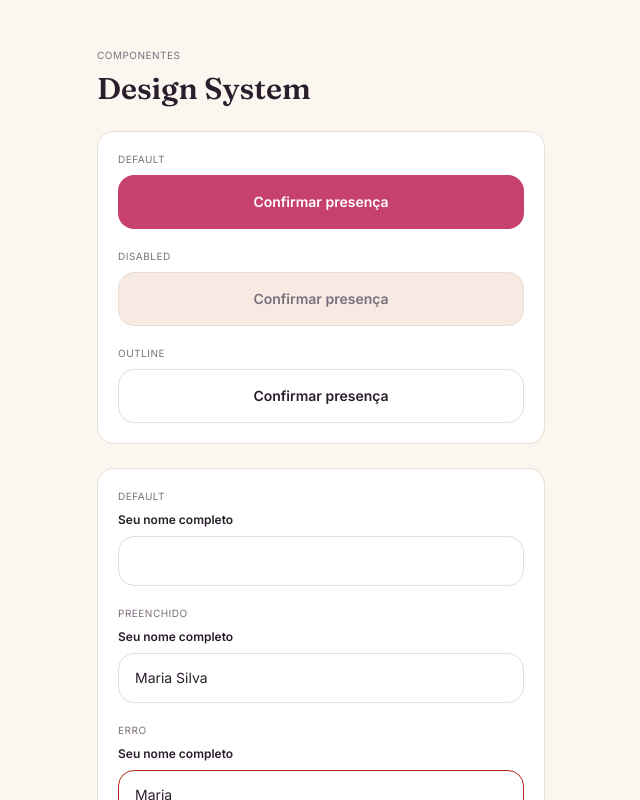
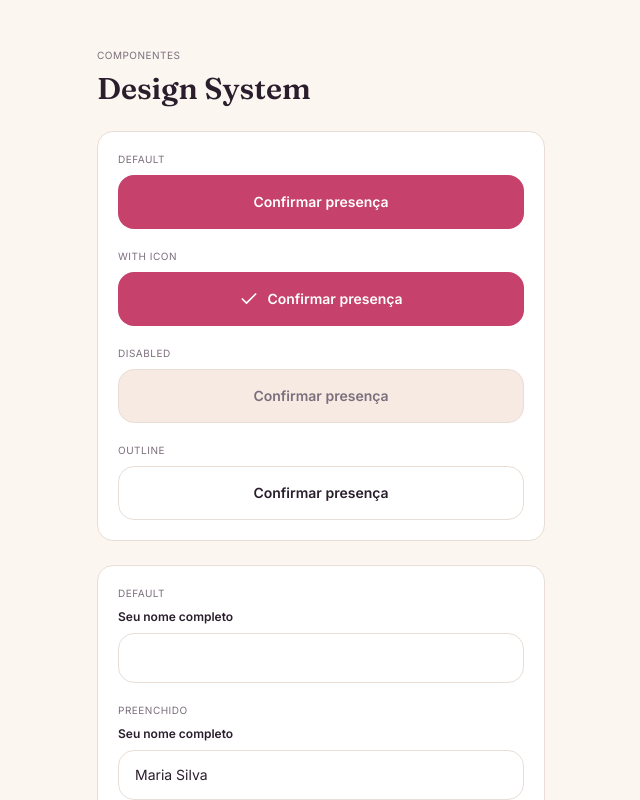
Before and after one commit to ClodoaldoDantas/be-there, a Nuxt app: page /design-system in a window 1280 px wide. Shown: the top 800 px of the page, without its empty margins (319-959 px from the left). Built offline with nearby package versions, Linux system fonts and the light colour scheme.

Commit message:
feat: Add icon button variant to design system

```diff
--- a/app/pages/design-system.vue
+++ b/app/pages/design-system.vue
@@ -19,6 +19,19 @@
             type="submit"
             aria-label="Confirmar presença"
           >
+            Confirmar presença
+          </BaseButton>
+        </div>
+
+        <div class="flex flex-col gap-2">
+          <span class="font-sans text-[10px] uppercase tracking-wider text-muted">
+            with icon
+          </span>
+          <BaseButton
+            type="submit"
+            aria-label="Confirmar presença"
+          >
+            <Check class="size-5" />
             Confirmar presença
           </BaseButton>
         </div>
@@ -82,6 +95,8 @@
 </template>
 
 <script setup lang="ts">
+import { Check } from '@lucide/vue'
+
 const nome = ref('Maria Silva')
 const nomeInvalido = ref('Maria')
 </script>
```
